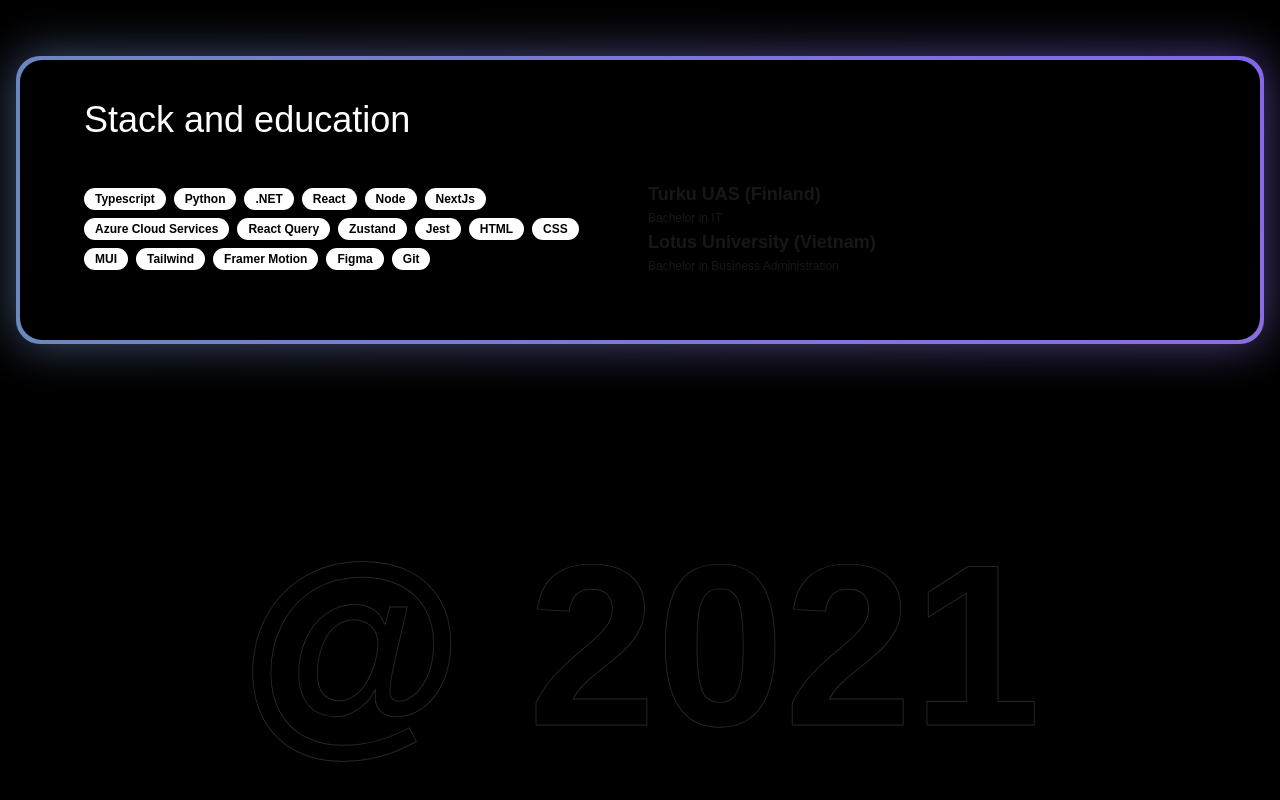
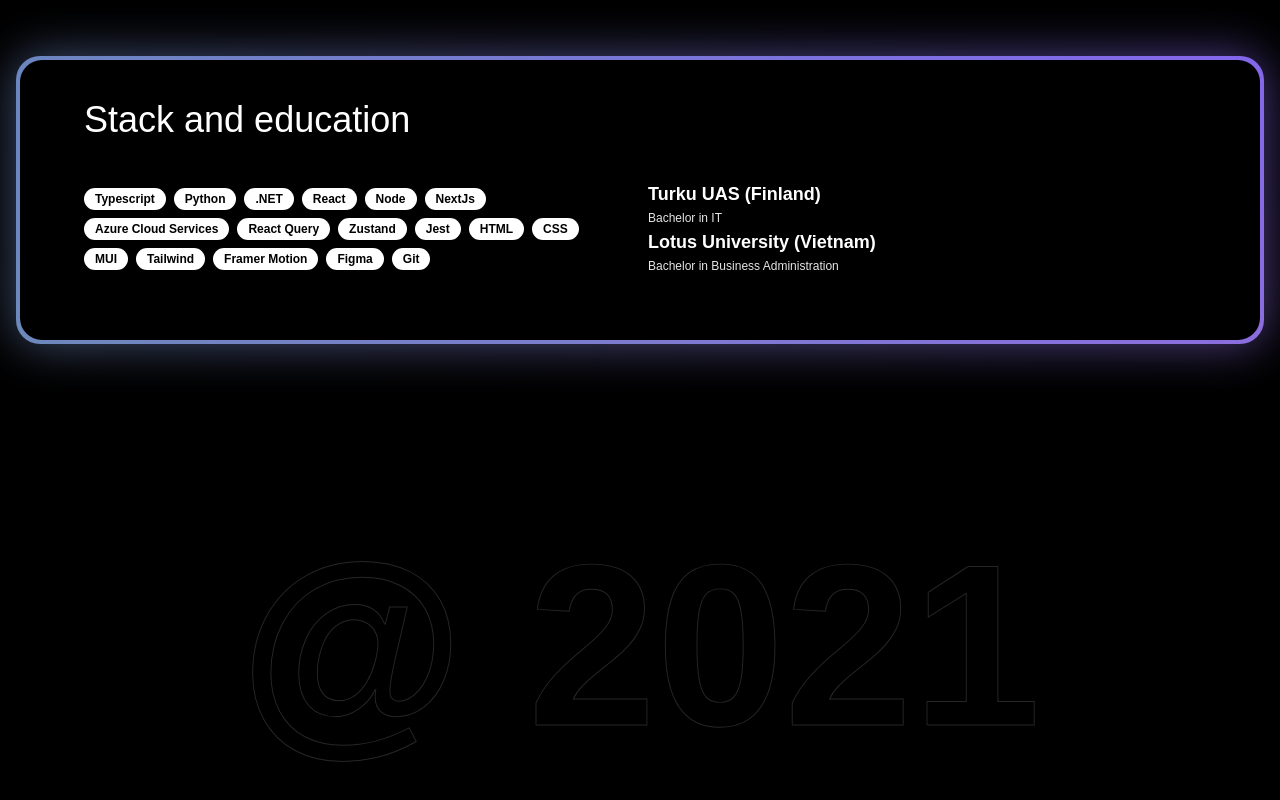
Before and after one commit to TuanDoan2193/dev-portfolio, a Next.js app: page / in a window 1280 px wide. Shown: the part 2160-2960 px from the top of the page. Built offline with nearby package versions, Linux system fonts and the light colour scheme.

Commit message:
Fix color for education

```diff
--- a/src/app/components/TechAndEducation.tsx
+++ b/src/app/components/TechAndEducation.tsx
@@ -49,8 +49,10 @@ export const TechAndEducation = () => {
           <div className="col-span-2">
             {universities.map((university) => (
               <div key={university.name}>
-                <div className="text-lg font-bold">{university.name}</div>
-                <div className="flex h-5 items-center space-x-2 text-xs text-muted-foreground mt-1 sm:mt-0">
+                <div className="text-lg font-bold text-white">
+                  {university.name}
+                </div>
+                <div className="flex h-5 items-center space-x-2 text-xs text-neutral-200 mt-1 sm:mt-0">
                   {university.degree}
                 </div>
               </div>
```
